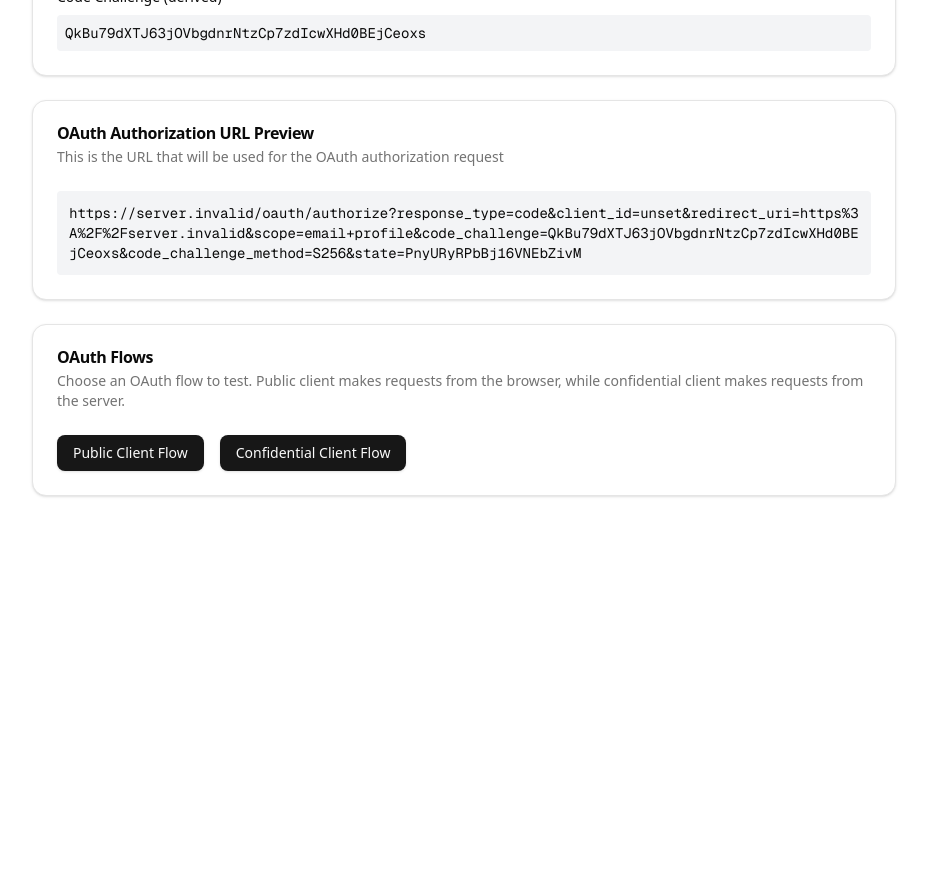
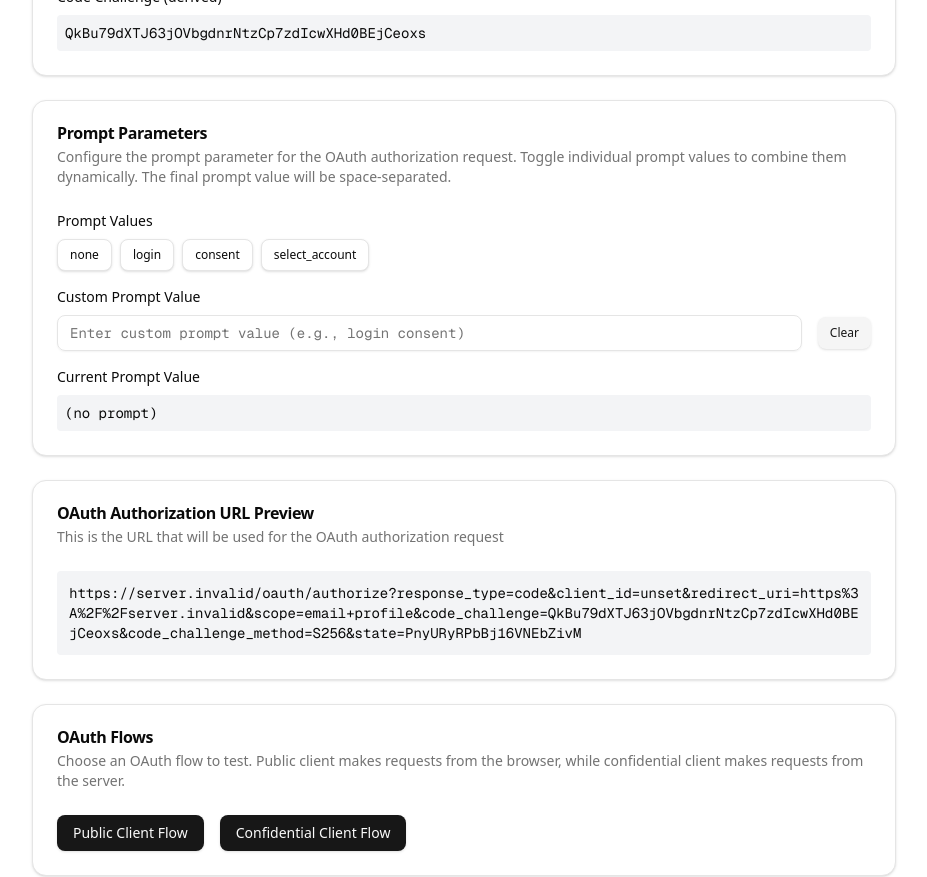
Before and after one commit to Ben2W/oauth-demo-next, a Next.js app: page / in a window 1280 px wide. Shown: the part 620-1497 px from the top of the page, without its empty margins (176-1103 px from the left). Before the commit the page ends 1164 px from the top, so only its background shows below. Built offline with nearby package versions, Linux system fonts and the light colour scheme; no server answers.

Commit message:
adding prompt

```diff
--- a/app/page.tsx
+++ b/app/page.tsx
@@ -50,12 +50,23 @@ function HomePage() {
     "S256" | "plain" | "omit"
   >("S256");
   const [usePKCE, setUsePKCE] = useState(true);
+  const [prompt, setPrompt] = useState(tokenStore.prompt);
+  const [selectedPrompts, setSelectedPrompts] = useState<Set<string>>(
+    new Set()
+  );
 
   // Initialize state from localStorage on component mount
   useEffect(() => {
     const initialState = initializeState();
     setState(initialState);
     setStateRemoved(isStateRemoved());
+    setPrompt(tokenStore.prompt);
+
+    // Initialize selected prompts from stored prompt value
+    if (tokenStore.prompt) {
+      const prompts = tokenStore.prompt.split(" ").filter((p) => p.trim());
+      setSelectedPrompts(new Set(prompts));
+    }
   }, []);
 
   const handlePublicClient = () => {
@@ -64,7 +75,8 @@ function HomePage() {
       state,
       codeVerifier,
       codeChallengeMethod,
-      usePKCE
+      usePKCE,
+      prompt
     );
     window.location.href = authUrl;
   };
@@ -75,7 +87,8 @@ function HomePage() {
       state,
       codeVerifier,
       codeChallengeMethod,
-      usePKCE
+      usePKCE,
+      prompt
     );
     window.location.href = authUrl;
   };
@@ -112,6 +125,36 @@ function HomePage() {
     if (method !== "omit") {
       const verifier = generateCodeVerifier();
       setCodeVerifier(verifier);
+    }
+  };
+
+  const handlePromptToggle = (promptValue: string) => {
+    const newSelectedPrompts = new Set(selectedPrompts);
+
+    if (newSelectedPrompts.has(promptValue)) {
+      newSelectedPrompts.delete(promptValue);
+    } else {
+      newSelectedPrompts.add(promptValue);
+    }
+
+    setSelectedPrompts(newSelectedPrompts);
+
+    // Combine selected prompts into a space-separated string
+    const combinedPrompt = Array.from(newSelectedPrompts).sort().join(" ");
+    setPrompt(combinedPrompt);
+    tokenStore.prompt = combinedPrompt;
+  };
+
+  const handlePromptChange = (value: string) => {
+    setPrompt(value);
+    tokenStore.prompt = value;
+
+    // Update selected prompts based on the custom input
+    if (value) {
+      const prompts = value.split(" ").filter((p) => p.trim());
+      setSelectedPrompts(new Set(prompts));
+    } else {
+      setSelectedPrompts(new Set());
     }
   };
 
@@ -241,6 +284,8 @@ function HomePage() {
     setUserInfo(null);
     setTokenInfo(null);
     setError(null);
+    setPrompt("");
+    setSelectedPrompts(new Set());
   };
 
   return (
@@ -394,6 +439,88 @@ function HomePage() {
 
         <Card>
           <CardHeader>
+            <CardTitle>Prompt Parameters</CardTitle>
+            <CardDescription>
+              Configure the prompt parameter for the OAuth authorization
+              request. Toggle individual prompt values to combine them
+              dynamically. The final prompt value will be space-separated.
+            </CardDescription>
+          </CardHeader>
+          <CardContent className="space-y-4">
+            <div>
+              <label className="text-sm font-medium mb-2 block">
+                Prompt Values
+              </label>
+              <div className="flex gap-2 flex-wrap">
+                <Button
+                  onClick={() => handlePromptToggle("none")}
+                  variant={selectedPrompts.has("none") ? "default" : "outline"}
+                  size="sm"
+                >
+                  none
+                </Button>
+                <Button
+                  onClick={() => handlePromptToggle("login")}
+                  variant={selectedPrompts.has("login") ? "default" : "outline"}
+                  size="sm"
+                >
+                  login
+                </Button>
+                <Button
+                  onClick={() => handlePromptToggle("consent")}
+                  variant={
+                    selectedPrompts.has("consent") ? "default" : "outline"
+                  }
+                  size="sm"
+                >
+                  consent
+                </Button>
+                <Button
+                  onClick={() => handlePromptToggle("select_account")}
+                  variant={
+                    selectedPrompts.has("select_account")
+                      ? "default"
+                      : "outline"
+                  }
+                  size="sm"
+                >
+                  select_account
+                </Button>
+              </div>
+            </div>
+            <div>
+              <label className="text-sm font-medium mb-2 block">
+                Custom Prompt Value
+              </label>
+              <div className="flex gap-4 items-center">
+                <Input
+                  value={prompt}
+                  onChange={(e) => handlePromptChange(e.target.value)}
+                  placeholder="Enter custom prompt value (e.g., login consent)"
+                  className="flex-1 font-mono text-sm"
+                />
+                <Button
+                  onClick={() => handlePromptChange("")}
+                  variant="secondary"
+                  size="sm"
+                >
+                  Clear
+                </Button>
+              </div>
+            </div>
+            <div>
+              <label className="text-sm font-medium mb-2 block">
+                Current Prompt Value
+              </label>
+              <div className="bg-gray-100 p-2 rounded font-mono text-sm overflow-x-auto">
+                {prompt || "(no prompt)"}
+              </div>
+            </div>
+          </CardContent>
+        </Card>
+
+        <Card>
+          <CardHeader>
             <CardTitle>OAuth Authorization URL Preview</CardTitle>
             <CardDescription>
               This is the URL that will be used for the OAuth authorization
@@ -407,7 +534,8 @@ function HomePage() {
                 state,
                 codeVerifier,
                 codeChallengeMethod,
-                usePKCE
+                usePKCE,
+                prompt
               )}
             </div>
           </CardContent>
--- a/lib/oauth.ts
+++ b/lib/oauth.ts
@@ -100,6 +100,12 @@ export const tokenStore = {
   set flow(value: OAuthFlow) {
     localStorage.setItem("oauth_flow", value);
   },
+  get prompt() {
+    return localStorage.getItem("oauth_prompt") || "";
+  },
+  set prompt(value: string) {
+    localStorage.setItem("oauth_prompt", value);
+  },
 };
 
 // Reset token store
@@ -111,6 +117,7 @@ export function resetTokenStore() {
   localStorage.removeItem("oauth_state");
   localStorage.removeItem("oauth_state_mode");
   localStorage.removeItem("oauth_flow");
+  localStorage.removeItem("oauth_prompt");
 }
 
 // State management functions
@@ -152,7 +159,8 @@ export function generateAuthUrl(
   state: string,
   codeVerifier: string,
   codeChallengeMethod: "S256" | "plain" | "omit",
-  usePKCE: boolean = true
+  usePKCE: boolean = true,
+  prompt: string = ""
 ) {
   let finalCodeChallenge: string = "";
   let finalCodeVerifier: string = "";
@@ -166,10 +174,11 @@ export function generateAuthUrl(
         : generateCodeChallenge(codeVerifier);
   }
 
-  // Store PKCE and state values
+  // Store PKCE, state, and prompt values
   tokenStore.codeVerifier = finalCodeVerifier;
   tokenStore.state = state;
   tokenStore.flow = flow;
+  tokenStore.prompt = prompt;
 
   const params = new URLSearchParams({
     response_type: "code",
@@ -191,6 +200,11 @@ export function generateAuthUrl(
   }
   // If state is removed, don't add the parameter at all
 
+  // Add prompt parameter if provided
+  if (prompt.trim() !== "") {
+    params.append("prompt", prompt);
+  }
+
   return `${
     process.env.NEXT_PUBLIC_FAPI_URL
   }/oauth/authorize?${params.toString()}`;
@@ -202,7 +216,8 @@ export function generateAuthUrlPreview(
   state: string,
   codeVerifier: string,
   codeChallengeMethod: "S256" | "plain" | "omit",
-  usePKCE: boolean = true
+  usePKCE: boolean = true,
+  prompt: string = ""
 ): string {
   let finalCodeChallenge: string = "";
 
@@ -232,6 +247,11 @@ export function generateAuthUrlPreview(
     params.append("state", state);
   }
   // If state is removed, don't add the parameter at all
+
+  // Add prompt parameter if provided
+  if (prompt.trim() !== "") {
+    params.append("prompt", prompt);
+  }
 
   return `${
     process.env.NEXT_PUBLIC_FAPI_URL
```
